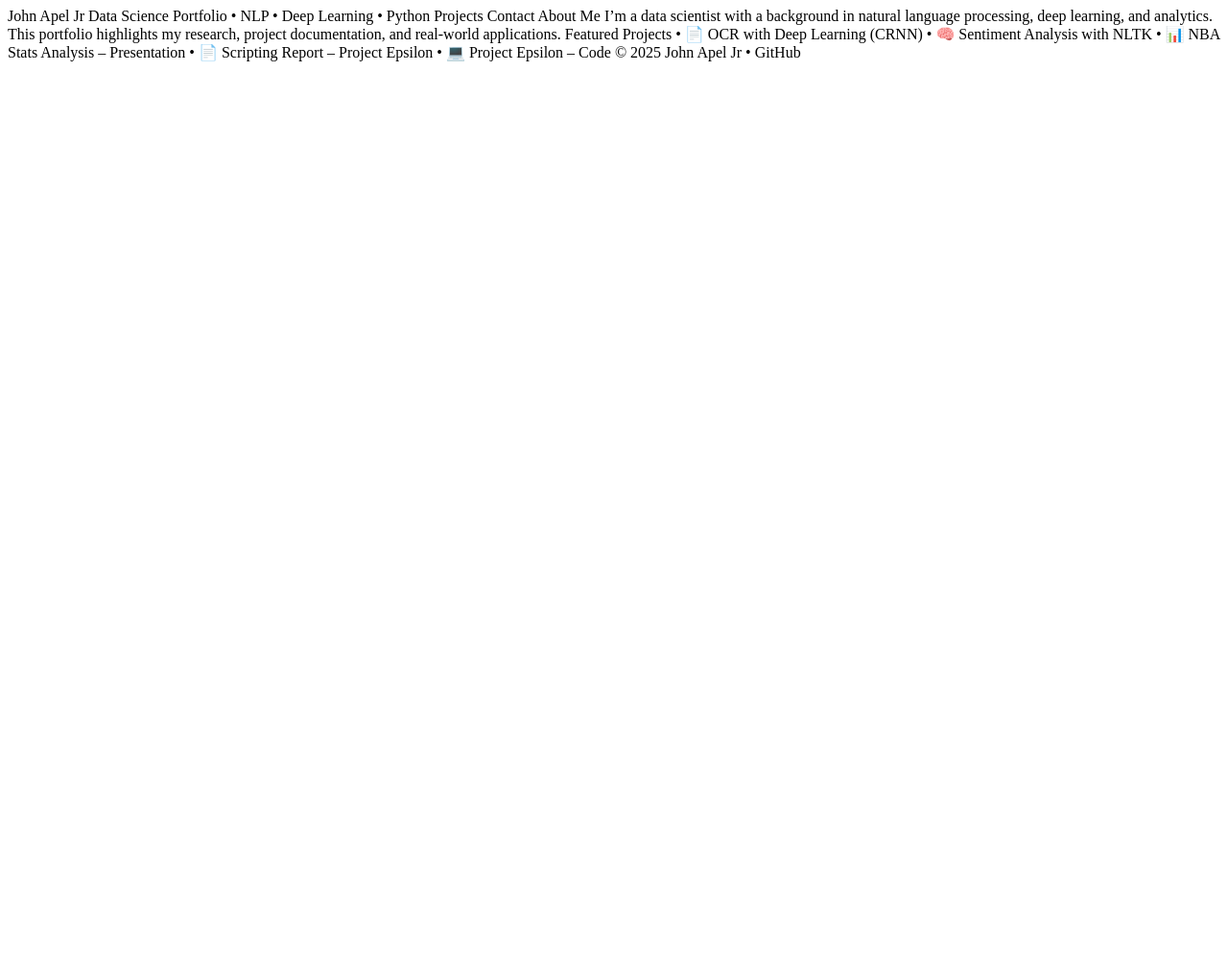
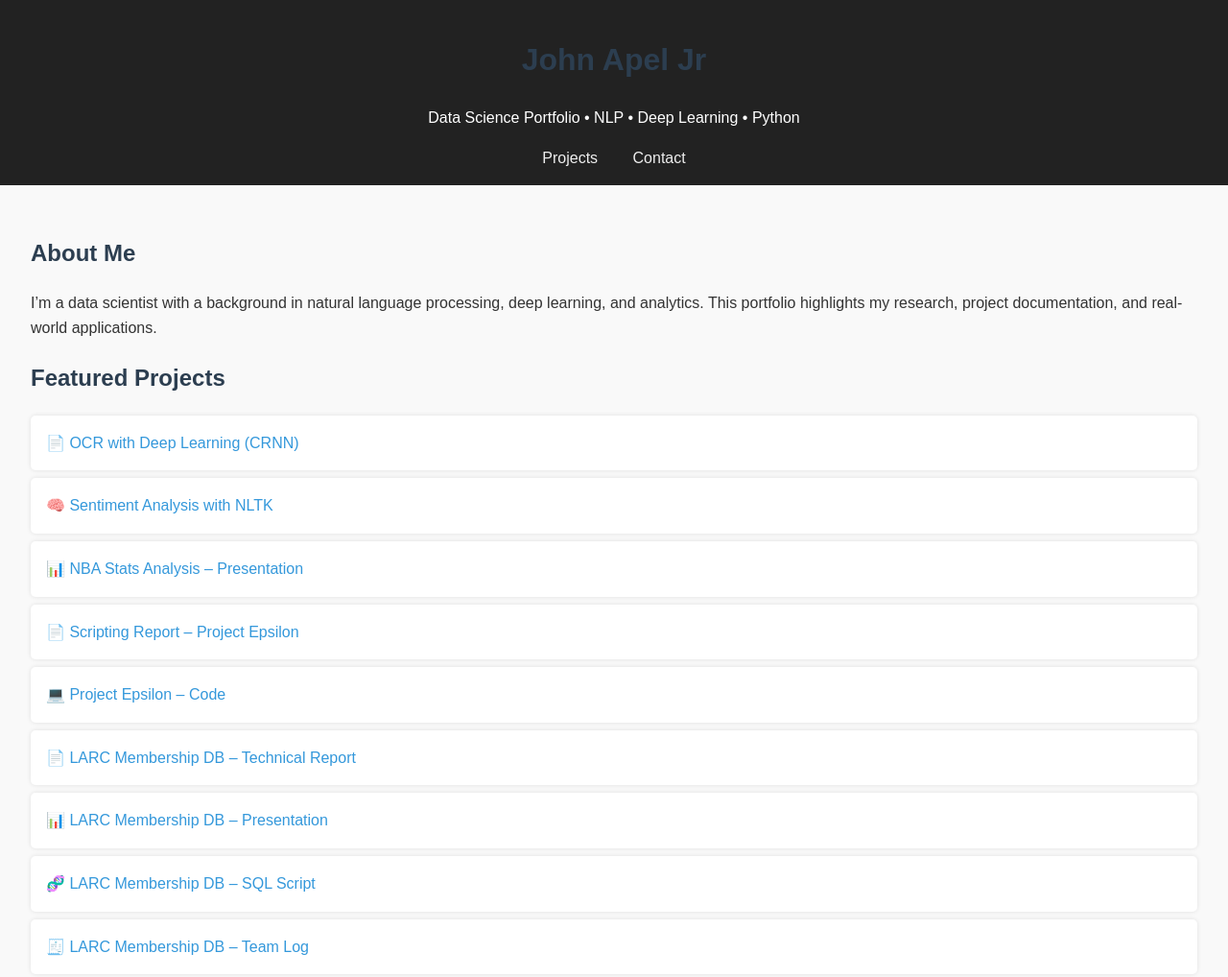
Before and after one commit to JohnApelJr/JohnApelJr.github.io, a plain HTML site: page index.html in a window 1280 px wide. Shown: the top 1018 px of the page at 96% size. Before the commit the page ends 800 px from the top, so only its background shows below. Drawn offline with Linux system fonts and the light colour scheme.

Commit message:
Add files via upload

```diff
--- /dev/null
+++ b/assets/style.css
@@ -0,0 +1,51 @@
+body {
+  font-family: sans-serif;
+  margin: 0;
+  padding: 0;
+  line-height: 1.6;
+  background: #f9f9f9;
+  color: #333;
+}
+
+header, footer {
+  background: #222;
+  color: #fff;
+  padding: 1rem;
+  text-align: center;
+}
+
+header nav a {
+  margin: 0 1rem;
+  color: #eee;
+  text-decoration: none;
+}
+
+main {
+  padding: 2rem;
+}
+
+h1, h2 {
+  color: #2c3e50;
+}
+
+ul {
+  list-style-type: none;
+  padding: 0;
+}
+
+ul li {
+  background: #fff;
+  margin: 0.5rem 0;
+  padding: 1rem;
+  border-radius: 5px;
+  box-shadow: 0 0 5px rgba(0,0,0,0.1);
+}
+
+a {
+  color: #3498db;
+  text-decoration: none;
+}
+
+a:hover {
+  text-decoration: underline;
+}
--- a/index.html
+++ b/index.html
@@ -1,12 +1,47 @@
-John Apel Jr
-Data Science Portfolio • NLP • Deep Learning • Python
-Projects Contact
-About Me
-I’m a data scientist with a background in natural language processing, deep learning, and analytics. This portfolio highlights my research, project documentation, and real-world applications.
-Featured Projects
-	•	📄 OCR with Deep Learning (CRNN)
-	•	🧠 Sentiment Analysis with NLTK
-	•	📊 NBA Stats Analysis – Presentation
-	•	📄 Scripting Report – Project Epsilon
-	•	💻 Project Epsilon – Code
-© 2025 John Apel Jr • GitHub
+<!DOCTYPE html>
+<html lang="en">
+<head>
+  <meta charset="UTF-8" />
+  <meta name="viewport" content="width=device-width, initial-scale=1.0" />
+  <title>John Apel Jr – Data Science Portfolio</title>
+  <link rel="stylesheet" href="assets/style.css" />
+</head>
+<body>
+  <header>
+    <h1>John Apel Jr</h1>
+    <p>Data Science Portfolio • NLP • Deep Learning • Python</p>
+    <nav>
+      <a href="#projects">Projects</a>
+      <a href="mailto:johnapeljr@gmail.com">Contact</a>
+    </nav>
+  </header>
+
+  <main>
+    <section id="about">
+      <h2>About Me</h2>
+      <p>I’m a data scientist with a background in natural language processing, deep learning, and analytics. This portfolio highlights my research, project documentation, and real-world applications.</p>
+    </section>
+
+    <section id="projects">
+      <h2>Featured Projects</h2>
+      <ul>
+        <li><a href="projects/ocr-deep-learning.html">📄 OCR with Deep Learning (CRNN)</a></li>
+        <li><a href="projects/sentiment-analysis.html">🧠 Sentiment Analysis with NLTK</a></li>
+        <li><a href="NBA%20Player%20Statistics%20-%20IST%20652%20Final%20Project.pptx">📊 NBA Stats Analysis – Presentation</a></li>
+        <li><a href="Scripting%20Final%20Project%20Report%20-%20Epsilon.docx">📄 Scripting Report – Project Epsilon</a></li>
+        <li><a href="Scripting_Final_Project%20Code.html">💻 Project Epsilon – Code</a></li>
+
+        <li><a href="Group2_Technical-Report.docx">📄 LARC Membership DB – Technical Report</a></li>
+        <li><a href="Group2_W2SO-Membership-Database.pptx">📊 LARC Membership DB – Presentation</a></li>
+        <li><a href="Group2_LARC_Project6.0.sql">🧬 LARC Membership DB – SQL Script</a></li>
+        <li><a href="Group%202_Project-Team-Log.docx">🧾 LARC Membership DB – Team Log</a></li>
+
+      </ul>
+    </section>
+  </main>
+
+  <footer>
+    <p>© 2025 John Apel Jr • <a href="https://github.com/JohnApelJr">GitHub</a></p>
+  </footer>
+</body>
+</html>
```
Also changed, not shown: projects/larc-membership-db.html (added, +42 -0 lines), projects/ocr-deep-learning.html (line endings or trailing spaces).
